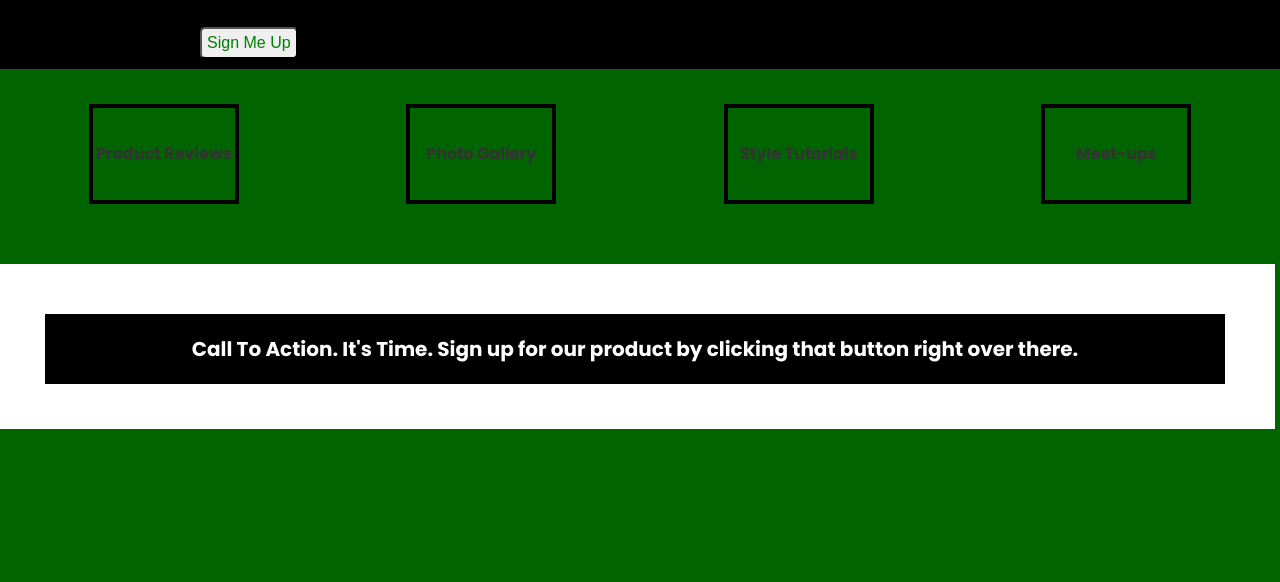
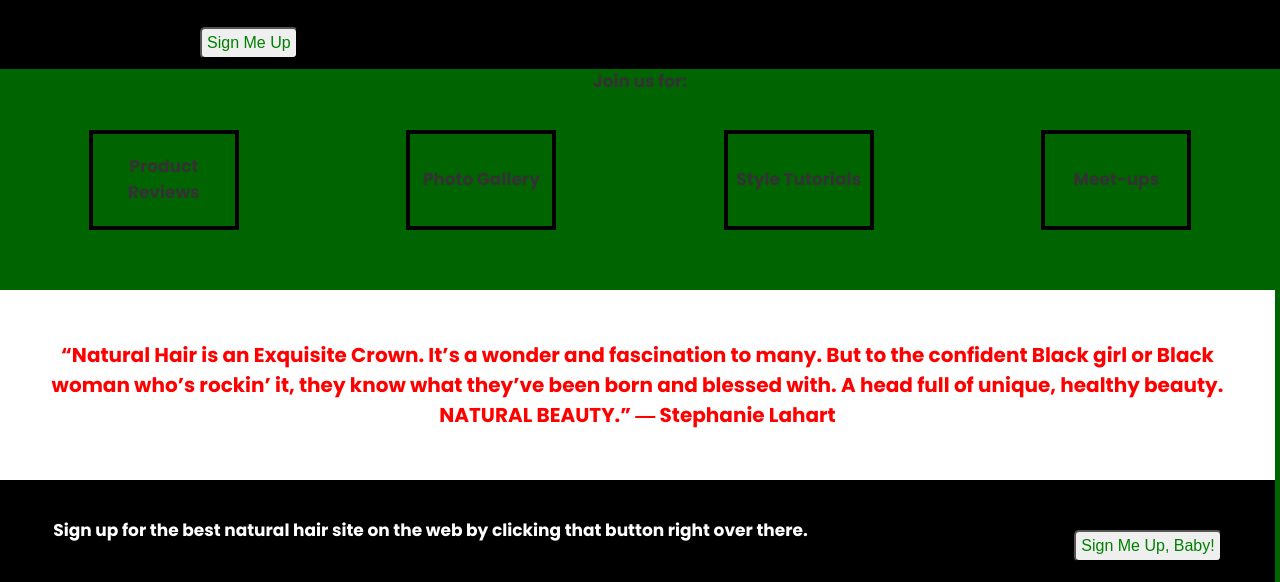
Before and after one commit to Renay11/LandingPage, a plain HTML site: page index.html in a window 1280 px wide. Shown: the part 391-973 px from the top of the page. Before the commit the page ends 825 px from the top, so only its background shows below. Drawn offline with Linux system fonts and the light colour scheme.

Commit message:
Update index.html
add html

```diff
--- a/index.html
+++ b/index.html
@@ -1,4 +1,4 @@
-  <!DOCTYPE html>
+   <!DOCTYPE html>
 <html lang="en">
   <head>
     <meta charset="UTF-8">
@@ -29,24 +29,30 @@
 
 <img src="https://media1.popsugar-assets.com/files/thumbor/P-hEzD05BkF1h0o0pLjpbNxJHqY/899x0:3517x2618/fit-in/1024x1024/filters:format_auto-!!-:strip_icc-!!-/2020/07/28/004/n/1922153/6008b8715f20af536c0b50.78923005_/i/what-to-know-locs-hairstyle.jpg">
             <img src="https://encrypted-tbn0.gstatic.com/images?q=tbn:ANd9GcSH-FX_Wbtq-cQdgtmAo8JtB7hw_XZzQPpfbA&usqp=CAU"> <img src="https://cdn.pixabay.com/photo/2016/06/06/17/05/woman-1439909_960_720.jpg"> </div> </header>
-
+   <div class="join"> <p> Join us for:</p>
          <div class="container">
         <div class="box">
              <div class="boxes">
-       <div class="box-1"> Product Reviews </div>
+               <div class="box-1"> Product Reviews </div>
     <div class="box-2"> Photo Gallery </div>
     <div class="box-3"> Style Tutorials </div>
                <div class="box-4"> Meet-ups </div>
         </div>
 
+             <div class="container">
+      <div class="quote">
+        <p>“Natural Hair is an Exquisite Crown. It’s a wonder and fascination to many. But to the confident Black girl or Black woman who’s rockin’ it, they know what they’ve been born and blessed with. A head full of unique, healthy beauty. NATURAL BEAUTY.”
 
-      <div class="quote">
-        <p>  <p>
+― Stephanie Lahart   <p>
+               </div>
+          </div>
 
-
+    <div class="container">
 
       <div class="footer">
-        Call To Action. It's Time.
-        Sign up for our product by clicking that button right over there.
+        <p>   Sign up for the best natural hair site on the web by clicking that button right over there.<p>
+        <button class="continue">Sign Me Up, Baby!</button>
+      </div>
+          </div>
    </body>
 </html>
```
